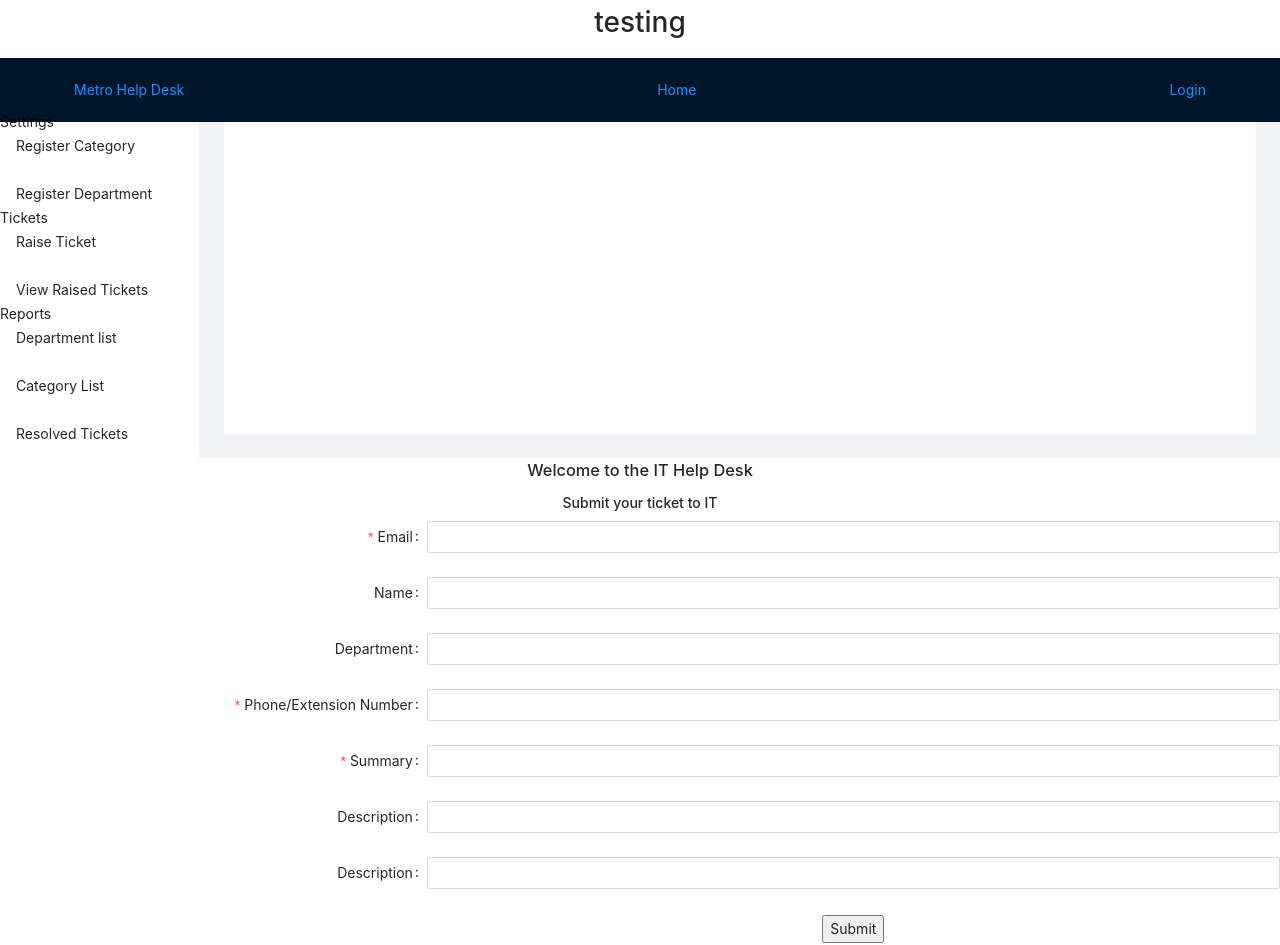
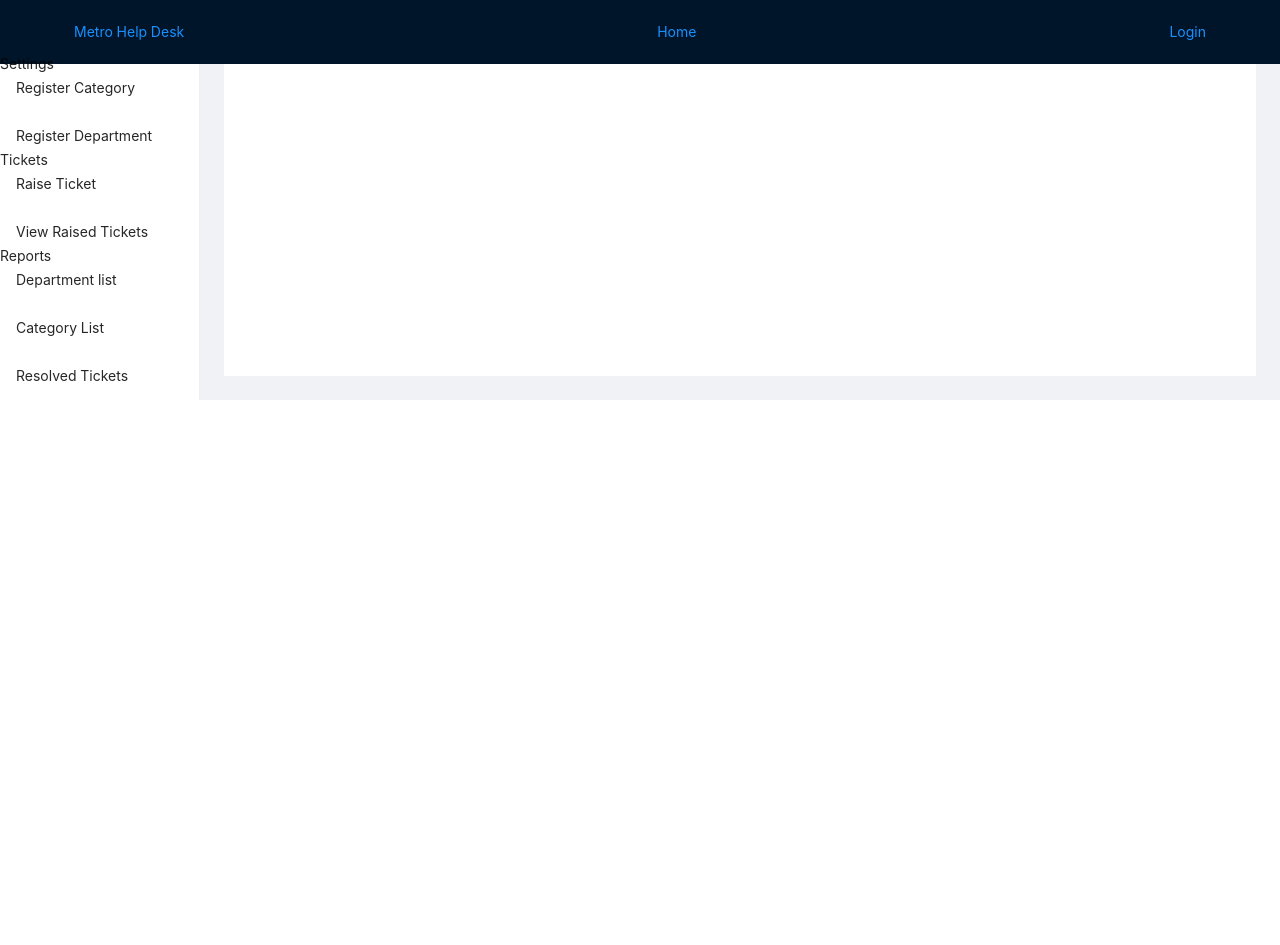
Before and after one commit to mbuguamary/Help_Desk-Application, a React (Create React App) app: page / in a window 1280 px wide. After the commit the page ends 800 px from the top, so only its background shows below. Built offline with nearby package versions, Linux system fonts and the light colour scheme.

Commit message:
added code

```diff
--- a/src/App.js
+++ b/src/App.js
@@ -1,14 +1,15 @@
 
 import './App.css';
+import Category from './Components/Category/Category';
+import Department from './Components/Department/Department';
 import AddTicketForm from './Components/Helpdesk/AddTicketForm';
+
 import Navbar from './Components/NavBar/Navbar';
 
 function App() {
   return (
     <div className="App">
-      <h1>testing</h1>
       <Navbar/>
-      <AddTicketForm/>
     </div>
   );
 }
```
